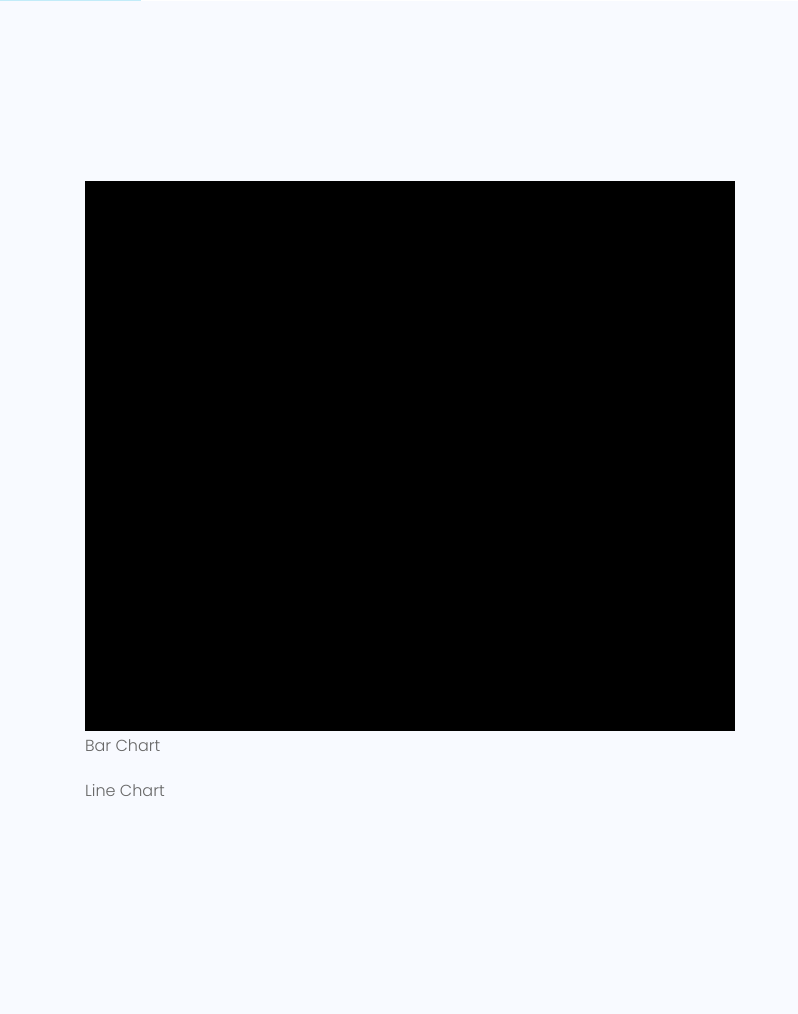
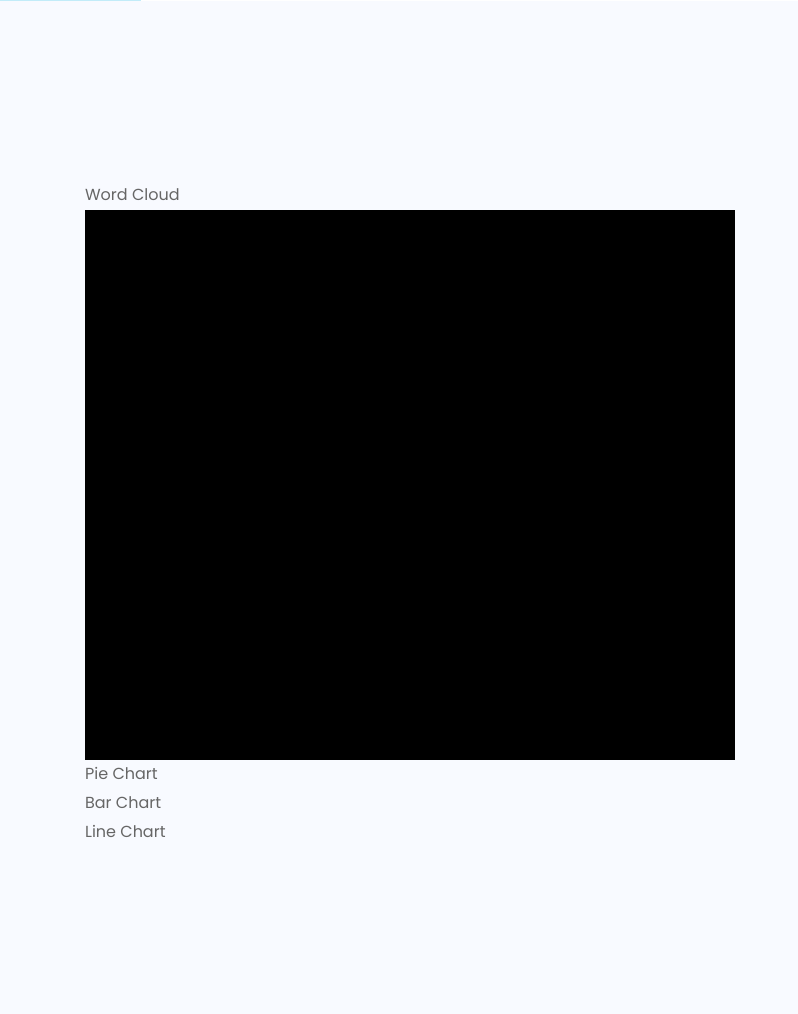
Before and after one commit to annatheking/Project3_AirlineTweets, a Flask app: page / in a window 1280 px wide. Shown: the part 800-1814 px from the top of the page, without its empty margins (0-798 px from the left). Run offline with Flask 2, Linux system fonts and the light colour scheme; data that the repository does not hold is empty; parts of the project's set-up code (start-up, migrations or seed data) failed here and were passed over; some libraries are stand-ins or nearby versions; some web fonts are replaced.

Commit message:
Second commit

```diff
--- a/templates/index.html
+++ b/templates/index.html
@@ -180,29 +180,47 @@
 			</div>
 			<div class="row">
 				<div class="col-xs-12  col-md-12">
-					<div id="wordcloud" style="width: 650px;height: 550px; background: #000;text-align:center;">
+					<div class="panel panel-info">
+						<div class="panel-heading"><strong>Word Cloud</strong></div>
+						<div class="panel-body">
+							<div id="wordcloud" style="width: 650px;height: 550px; background: #000;text-align:center;">
+							</div>
+						</div>
 					</div>
 				</div>
 			</div>
 			<div class="row">
 				<div class="col-xs-12  col-md-12">
-					<div id="piechart">
+					<div class="panel panel-info">
+						<div class="panel-heading"><strong>Pie Chart</strong></div>
+						<div class="panel-body">
+							<div id="piechart">
+							</div>
+						</div>
 					</div>
 				</div>
 			</div>
 			<div class="row">
 				<div class="col-xs-12  col-md-12">
-					<div id="barchart">
-						<p>Bar Chart</p>
+					<div class="panel panel-info">
+						<div class="panel-heading"><strong>Bar Chart</strong></div>
+						<div class="panel-body">
+							<div id="barchart">
+							</div>
+						</div>
 					</div>
 				</div>
 			</div>
 			<div class="row">
 				<div class="col-xs-12  col-md-12">
-					<div id="linechart">
-						<p>Line Chart</p>
+						<div class="panel panel-info">
+							<div class="panel-heading"><strong>Line Chart</strong></div>
+							<div class="panel-body">
+								<div id="linechart">
+								</div>
+							</div>
+						</div>
 					</div>
-				</div>
 			</div>
 		</div>
 	</section>
```
